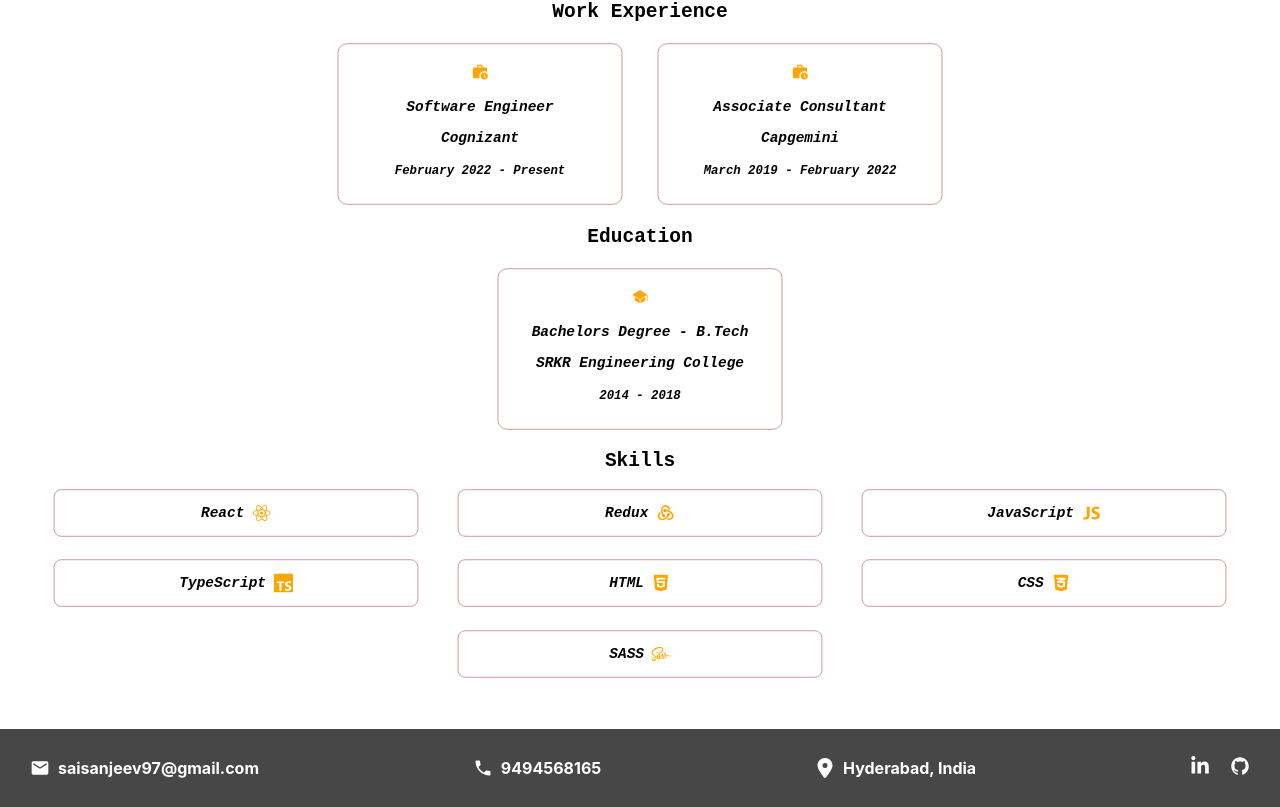
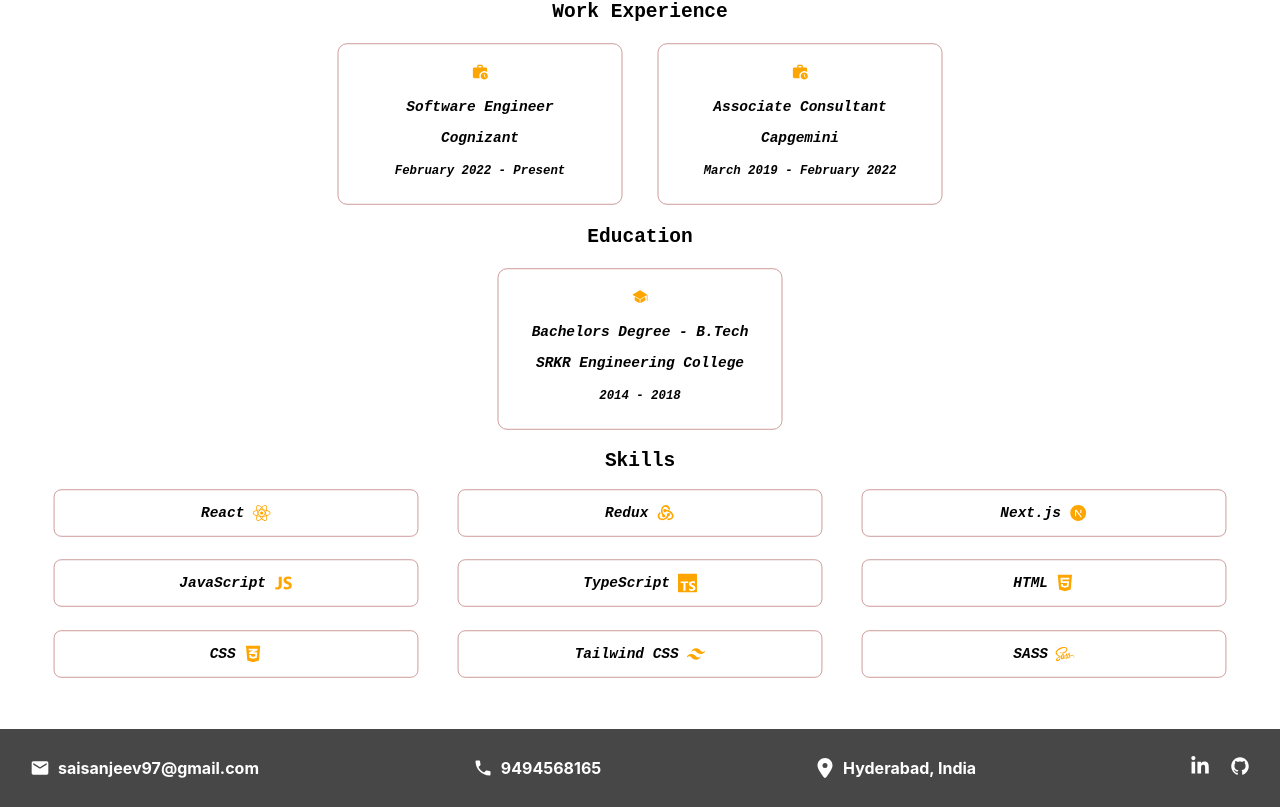
Before and after one commit to Sanjeev501/portfolio, a React (Create React App) app: page / in a window 1280 px wide. Shown: the part 815-1622 px from the top of the page. Built offline with nearby package versions, Linux system fonts and the light colour scheme.

Commit message:
Updated Skills section

```diff
--- a/src/Components/Skills/Skills.js
+++ b/src/Components/Skills/Skills.js
@@ -6,6 +6,8 @@
 import { FaCss3Alt } from "react-icons/fa";
 import { SiTypescript } from "react-icons/si";
 import { FaSass } from "react-icons/fa";
+import { RiNextjsFill } from "react-icons/ri";
+import { RiTailwindCssFill } from "react-icons/ri";
 
 const Skills = () => {
   return (
@@ -22,6 +24,12 @@
           <div className="skillsCardContent">
             <h3>Redux</h3>
             <TbBrandRedux color="orange" size={20} />
+          </div>
+        </div>
+        <div className="skillsCard">
+          <div className="skillsCardContent">
+            <h3>Next.js</h3>
+            <RiNextjsFill color="orange" size={20} />
           </div>
         </div>
         <div className="skillsCard">
@@ -50,6 +58,12 @@
         </div>
         <div className="skillsCard">
           <div className="skillsCardContent">
+            <h3>Tailwind CSS</h3>
+            <RiTailwindCssFill color="orange" size={20} />
+          </div>
+        </div>
+        <div className="skillsCard">
+          <div className="skillsCardContent">
             <h3>SASS</h3>
             <FaSass color="orange" size={20} />
           </div>
```
